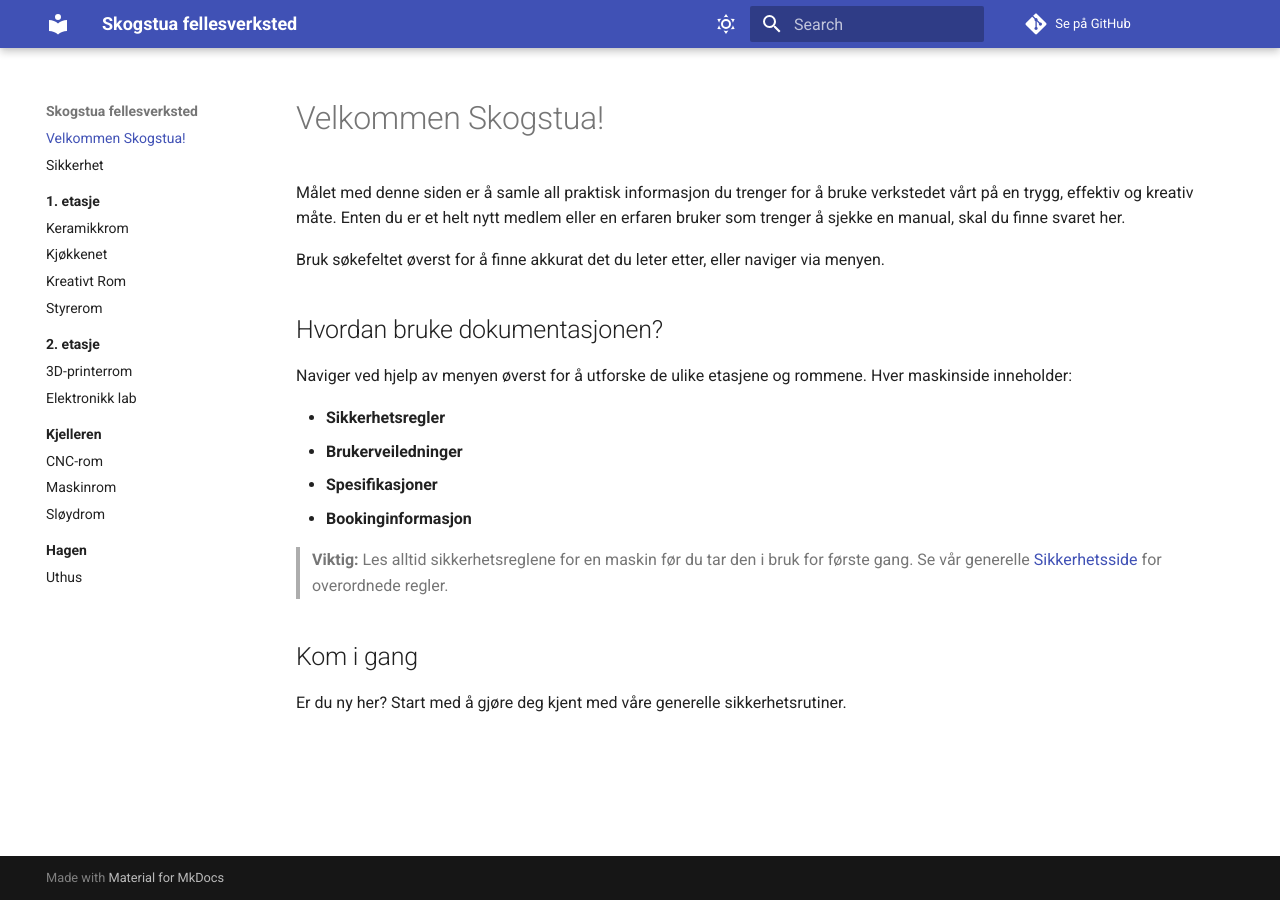
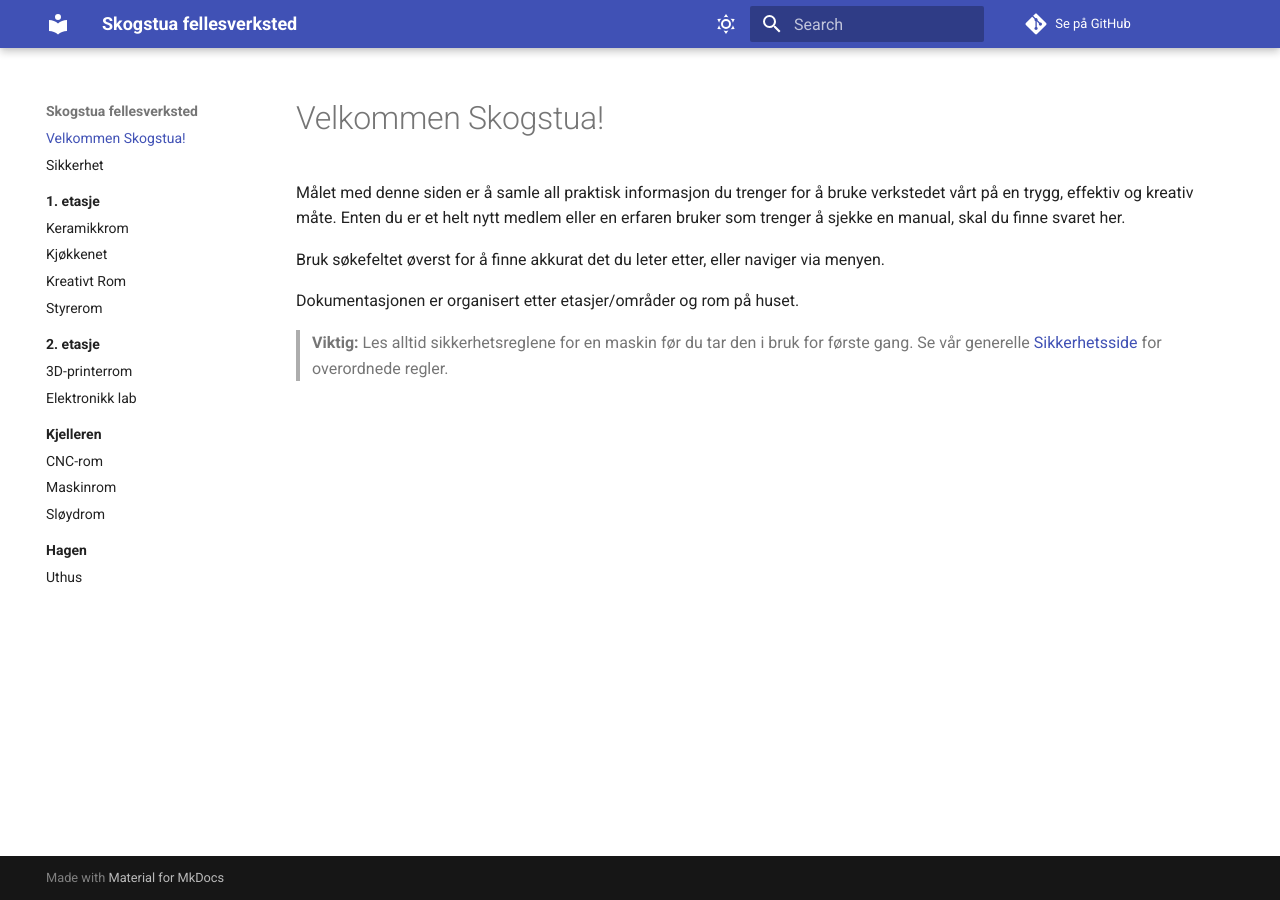
Before and after one commit to Tromsoskapere/mkdocs-skogstua, an MkDocs documentation site: the page built from docs/index.md, in a window 1280 px wide. Built offline with MkDocs 1.6.1 and Material for MkDocs 9.7.7, drawn with Linux system fonts in a browser that asks for light colours; comment, search, counter and statistics services are not loaded.

Commit message:
Update index.md

```diff
--- a/docs/index.md
+++ b/docs/index.md
@@ -9,17 +9,6 @@ Målet med denne siden er å samle all praktisk informasjon du trenger for å br
 
 Bruk søkefeltet øverst for å finne akkurat det du leter etter, eller naviger via menyen.
 
-## Hvordan bruke dokumentasjonen?
-
-Naviger ved hjelp av menyen øverst for å utforske de ulike etasjene og rommene. Hver maskinside inneholder:
-
--   **Sikkerhetsregler**
--   **Brukerveiledninger**
--   **Spesifikasjoner**
--   **Bookinginformasjon**
+Dokumentasjonen er organisert etter etasjer/områder og rom på huset.
 
 > **Viktig:** Les alltid sikkerhetsreglene for en maskin før du tar den i bruk for første gang. Se vår generelle [Sikkerhetsside](sikkerhet.md) for overordnede regler.
-
-## Kom i gang
-
-Er du ny her? Start med å gjøre deg kjent med våre generelle sikkerhetsrutiner.
```
